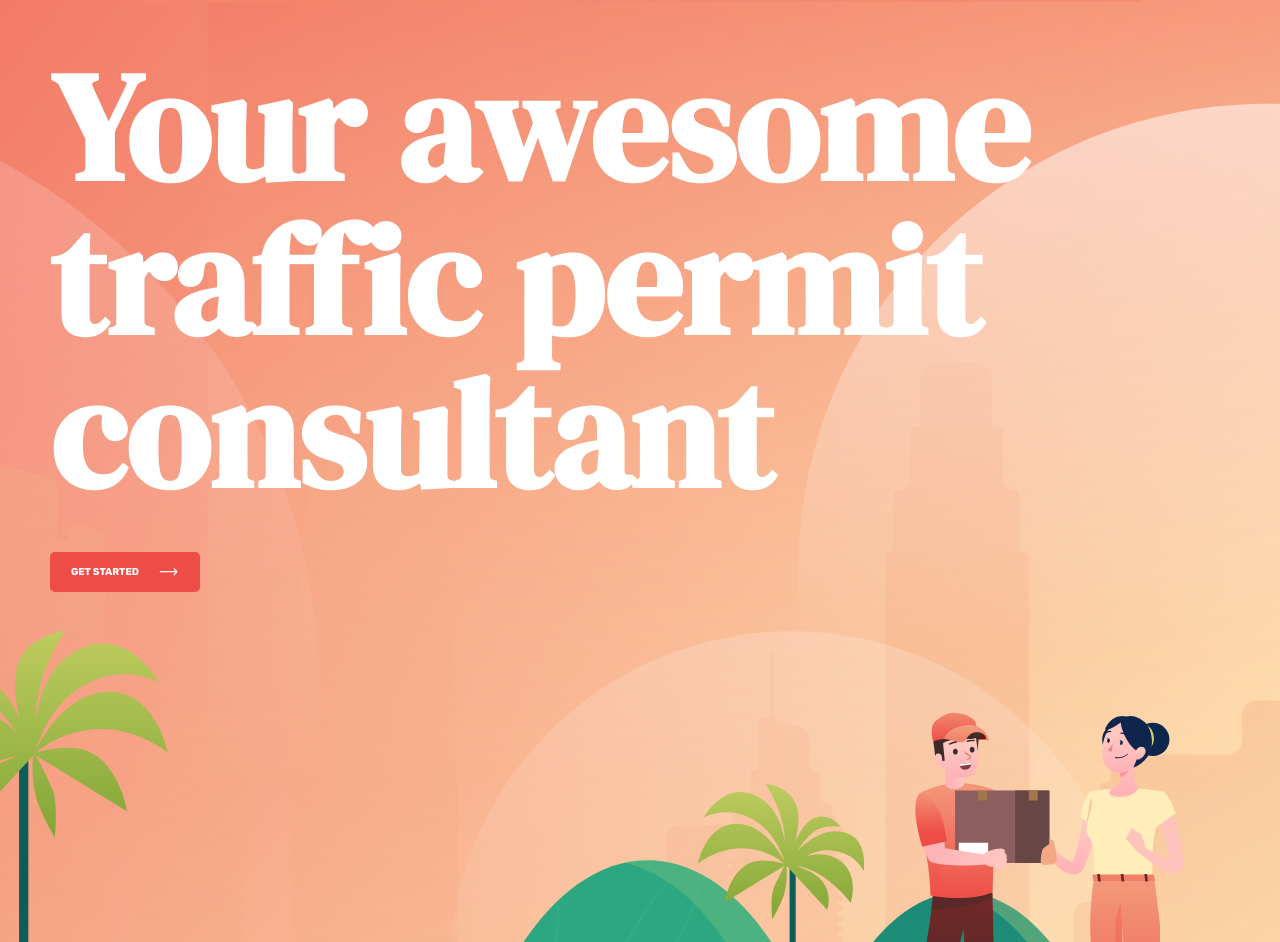
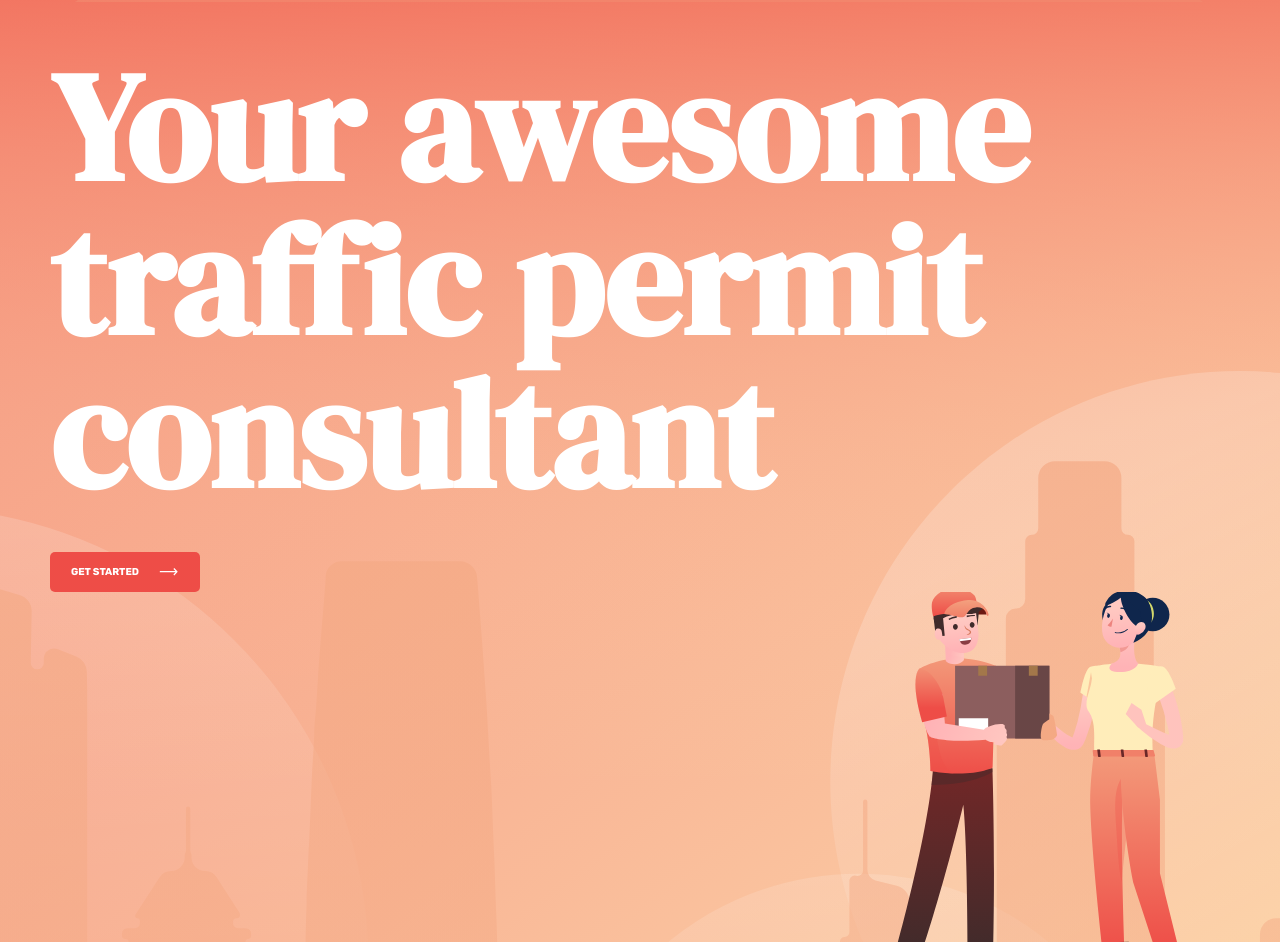
Before and after one commit to stanislavcodes/trafico.project, a website: page index.html in a window 1280 px wide. Shown: the part 69-1011 px from the top of the page. Drawn offline with Linux system fonts and the light colour scheme.

Commit message:
svg optimization

```diff
--- a/sass/_content.scss
+++ b/sass/_content.scss
@@ -1,14 +1,10 @@
 .hero {
-  // height: 125vh;
   background: url(../img/hero-small-bg.svg) no-repeat;
-  // background-size: auto calc(100vh + 3.75vh);
   background-size: auto 100vh;
 
   @include breakpointMin(small) {
-    // height: 90vh;
-    background: url(../img/hero-medium.svg) no-repeat;
+    background: url(../img/hero-medium-bg.svg) no-repeat;
     background-size: 100%;
-    // background-position: -10rem 0;
   }
 }
 
@@ -22,14 +18,13 @@
   top: 0;
   right: 0;
   left: 0;
-  // position: relative;
   padding: 2.25vh 3vh;
   display: flex;
   flex-wrap: wrap;
   justify-content: space-between;
   background: url(../img/menu-bg.svg) top no-repeat,
     url(../img/menu-bg-1.svg) top no-repeat;
-  background-size: 0, 130%;
+  background-size: 0, 160%;
   background-position: 50% -10rem;
   transition: all 0.5s ease-in;
   z-index: 10000;
@@ -127,28 +122,18 @@
       position: relative;
       width: 100%;
 
-      @include breakpointMax(xsmall) {
-        height: 70vh;
-      }
-
-      @include breakpointMin(small) {
-        height: 50vh;
-      }
-
       .illustration-car {
-        max-height: 18rem;
+        max-height: 28vh;
         width: auto;
         position: absolute;
         bottom: 0;
-        left: -60%;
+        transform: translateX(-40%);
         z-index: 16;
-
-        @include breakpointMax(xsmall) {
-          max-height: 50vw;
-        }
 
         @include breakpointMin(small) {
           max-height: 35vw;
+          bottom: 7vh;
+          left: -70%;
         }
 
         @include breakpointMin(large) {
@@ -156,19 +141,14 @@
         }
       }
       .illustration-humans {
-        max-height: 28rem;
+        max-height: 42vh;
         max-width: 53vw;
         position: absolute;
         right: 1rem;
-        top: 15vh;
+        bottom: 15vh;
         z-index: 12;
 
-        @include breakpointMax(xsmall) {
-          max-height: 75vw;
-        }
-
         @include breakpointMin(small) {
-          right: 7rem;
           bottom: 15.5rem;
         }
 
```
Also changed, not shown: css/style.css, img/hero-medium-bg.svg (added), img/hero-small-bg.svg.
